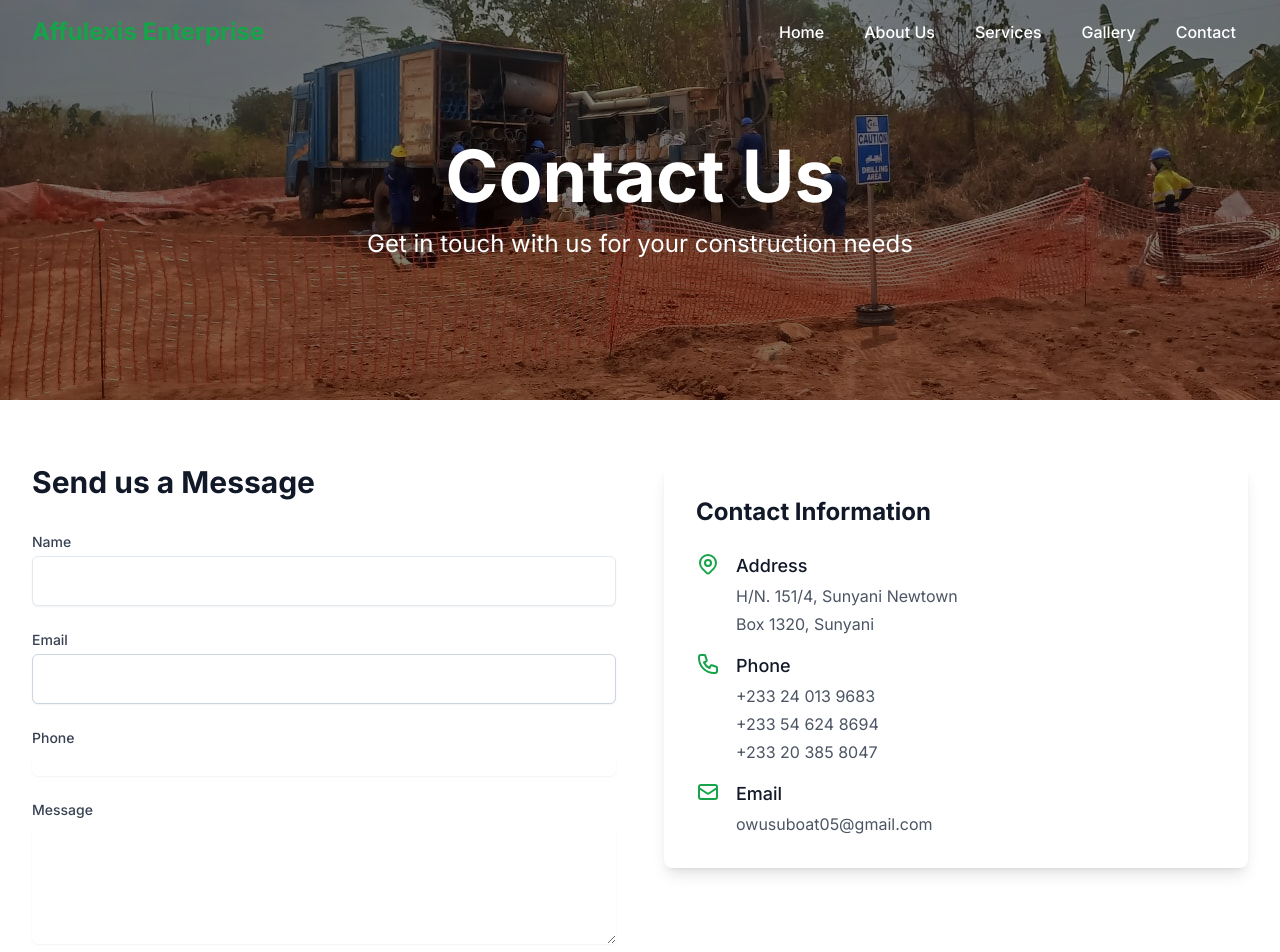
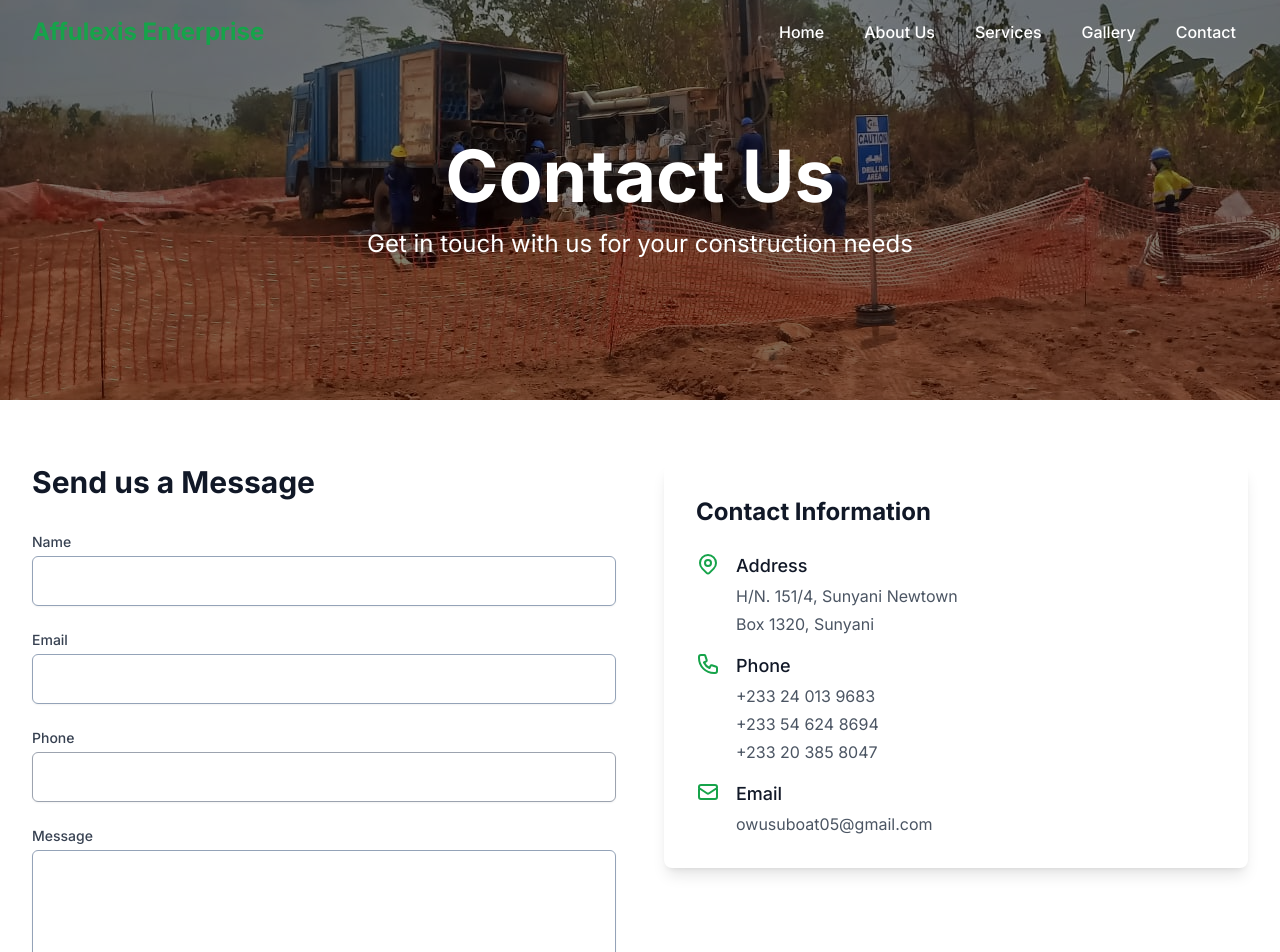
Before and after one commit to Afriyie-Anthony/portfolio, a Next.js app in the folder porfolio-website/: page /contact in a window 1280 px wide. Shown: the top 952 px of the page. Built offline with nearby package versions, Linux system fonts and the light colour scheme.

Commit message:
contact page done

```diff
--- a/porfolio-website/app/contact/page.js
+++ b/porfolio-website/app/contact/page.js
@@ -95,7 +95,7 @@ export default function Contact() {
                     value={formData.name}
                     onChange={handleChange}
                     required
-                    className="mt-1 px-7 block w-full border-[1px] h-[50px] rounded-md border-slate-200 shadow-sm focus:border-primary focus:ring-primary"
+                    className="mt-1 px-7 block w-full border-[1px] h-[50px] rounded-md border-slate-400 shadow-sm "
                   />
                 </div>
                 <div>
@@ -109,7 +109,7 @@ export default function Contact() {
                     value={formData.email}
                     onChange={handleChange}
                     required
-                    className="mt-1 px-7 block w-full border-[1px] h-[50px] rounded-md border-slate-300 shadow-sm focus:border-primary focus:ring-primary"
+                    className="mt-1 px-7 block w-full border-[1px] h-[50px] rounded-md border-slate-400 shadow-sm"
                   />
                 </div>
                 <div>
@@ -123,7 +123,7 @@ export default function Contact() {
                     value={formData.phone}
                     onChange={handleChange}
                     required
-                    className="mt-1 px-5 block w-full rounded-md border-gray-300 shadow-sm focus:border-primary focus:ring-primary"
+                    className="mt-1 border-[1px] h-[50px] px-5 block w-full rounded-md border-gray-400 shadow-sm"
                   />
                 </div>
                 <div>
@@ -137,7 +137,7 @@ export default function Contact() {
                     value={formData.message}
                     onChange={handleChange}
                     required
-                    className="mt-1 px-5 py-3 block w-full rounded-md border-gray-300 shadow-sm"
+                    className="mt-1 border-[1px] h-[150px] px-5 py-3 block w-full rounded-md border-slate-400 shadow-sm"
                   />
                 </div>
                 <div>
--- a/porfolio-website/app/page.js
+++ b/porfolio-website/app/page.js
@@ -265,7 +265,7 @@ export default function Home() {
                     value={formData.name}
                     onChange={handleChange}
                     required
-                    className="mt-1 block w-full rounded-md border-[1px] h-[50px] border-slate-500 shadow-sm"
+                    className="mt-1 block p-5 w-full rounded-md border-[1px] h-[50px] border-slate-500 shadow-sm"
                   />
                 </div>
                 <div>
@@ -279,7 +279,7 @@ export default function Home() {
                     value={formData.email}
                     onChange={handleChange}
                     required
-                    className="mt-1 block w-full border-[1px] h-[50px] rounded-md border-slate-500 shadow-sm"
+                    className="mt-1 p-5 block w-full border-[1px] h-[50px] rounded-md border-slate-500 shadow-sm"
                   />
                 </div>
                 <div>
@@ -293,7 +293,7 @@ export default function Home() {
                     value={formData.phone}
                     onChange={handleChange}
                     required
-                    className="mt-1 block w-full border-[1px] h-[50px] rounded-md border-slate-500 shadow-sm"
+                    className="mt-1 block p-5 w-full border-[1px] h-[50px] rounded-md border-slate-500 shadow-sm"
                   />
                 </div>
                 <div>
@@ -307,7 +307,7 @@ export default function Home() {
                     value={formData.message}
                     onChange={handleChange}
                     required
-                    className="mt-1 block w-full border-[1px] h-[170px] rounded-md border-slate-500 shadow-sm"
+                    className="mt-1 block p-5 w-full border-[1px] h-[170px] rounded-md border-slate-500 shadow-sm"
                   />
                 </div>
                 <div>
```
Also changed, not shown: porfolio-website/images/contact.jpg (added).
